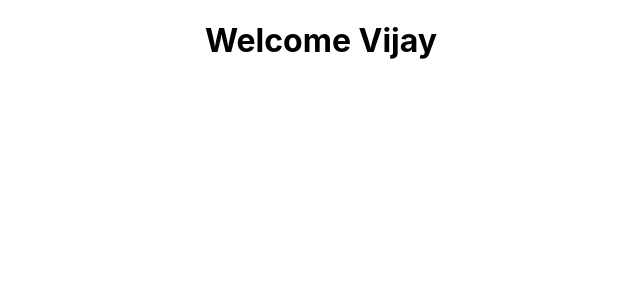
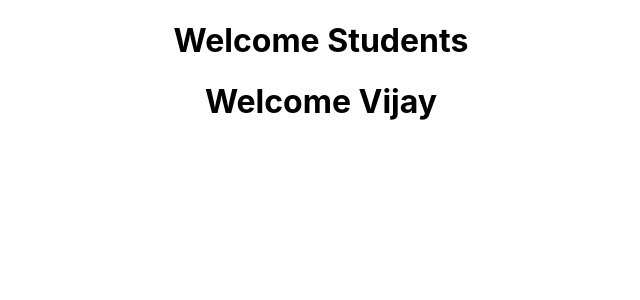
Before and after one commit to vijayadithya831/personal, a React (Create React App) app in the folder Full Stack/React/learn-react/: page / in a window 1280 px wide. Shown: the top 300 px of the page, without its empty margins (319-959 px from the left). Built offline with nearby package versions, Linux system fonts and the light colour scheme.

Commit message:
files updated

```diff
--- a/Full Stack/React/learn-react/src/App.js
+++ b/Full Stack/React/learn-react/src/App.js
@@ -4,7 +4,7 @@
 import WelcomeStudents from './Components/WelcomeClassCompPractice';
 import Information from './Components/information';
 import {CounterClassState, ChangeText} from './Components/CounerClassState';
-import StudentWelcomeConditionalIfElse from './Components/StudentWelcomeConditionalIfElse';
+import { StudentWelcomeConditionalIfElse1, StudentWelcomeConditionalIfElse2 } from './Components/StudentWelcomeConditionalIfElse';
 
 function App() {
   return (
@@ -42,7 +42,8 @@
         {/* <Information/> */}
         {/* <CounterClassState/> */}
         {/* <ChangeText/> */}
-        <StudentWelcomeConditionalIfElse name="Vijay"/>
+        <StudentWelcomeConditionalIfElse1 name="Vijay"/>
+        <StudentWelcomeConditionalIfElse2 name="Vijay"/>
 
 
     </div>
--- a/Full Stack/React/learn-react/src/Components/StudentWelcomeConditionalIfElse.js
+++ b/Full Stack/React/learn-react/src/Components/StudentWelcomeConditionalIfElse.js
@@ -1,30 +1,50 @@
 import React from "react";
 
-class StudentWelcomeConditionalIfElse extends React.Component {
+class StudentWelcomeConditionalIfElse1 extends React.Component {
+
+    constructor(props) {
+        super(props)
+        this.state = {
+            studentLoggedIn: false
+        };
+        var info = null;
+    }
+    render() {
+        if(this.state.studentLoggedIn) {
+            this.info = <div><h1>Welcome {this.props.name}</h1></div>
+            // return(
+            //     <div>
+            //         <h1>Welcome {this.props.name}</h1>
+            //     </div>
+            // );
+        }
+
+        else {
+            this.info = <div><h1>Welcome Students</h1></div>
+            // return(
+            //     <div>
+            //         <h1>Welcome Students</h1>
+            //     </div>
+            // );
+        }
+        return <div>{this.info}</div>
+    }
+}
+
+class StudentWelcomeConditionalIfElse2 extends React.Component {
 
     constructor(props) {
         super(props)
         this.state = {
             studentLoggedIn: true
         };
+        var info = null;
     }
     render() {
-        if(this.state.studentLoggedIn) {
-            return(
-                <div>
-                    <h1>Welcome {this.props.name}</h1>
-                </div>
-            );
-        }
-
-        else {
-            return(
-                <div>
-                    <h1>Welcome Students</h1>
-                </div>
-            );
-        }
+        return(
+            this.state.studentLoggedIn ? <div><h1>Welcome {this.props.name}</h1></div> : <div><h1>Welcome Students</h1></div>
+        );
     }
 }
 
-export default StudentWelcomeConditionalIfElse;
+export { StudentWelcomeConditionalIfElse1, StudentWelcomeConditionalIfElse2 };
```
